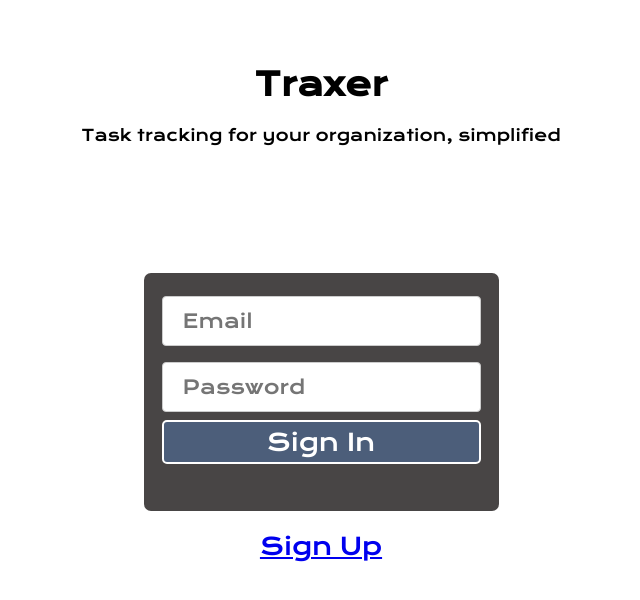
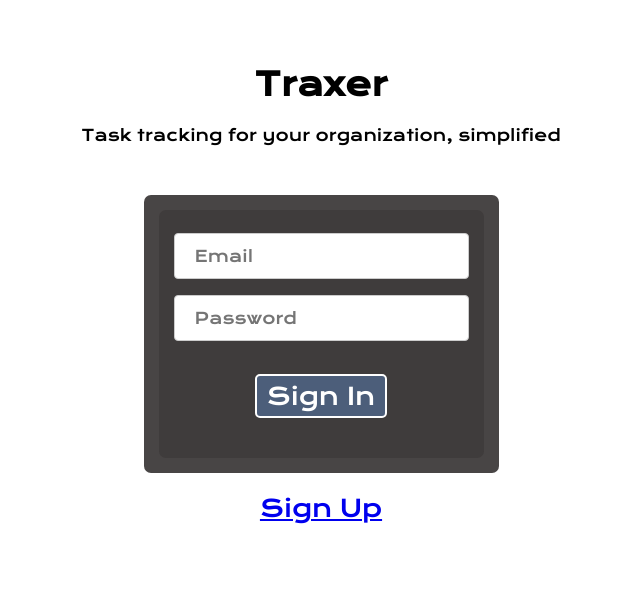
Before and after one commit to tfossum-bingo/multi-tenant-task-list, a React (Create React App) app in the folder client/: page / in a window 1280 px wide. Shown: the top 600 px of the page, without its empty margins (319-959 px from the left). Built offline with nearby package versions, Linux system fonts and the light colour scheme.

Commit message:
Task card layout.

```diff
--- a/client/src/components/Task.js
+++ b/client/src/components/Task.js
@@ -26,7 +26,7 @@ export default class Task extends Component {
         const { description, summary, status, priority, assignee_id } = task
         return (
             <div className="task-card">
-                <div className='task-title'>
+                <div className='task-summary'>
                     {summary}
                 </div >
                 <div className='task-description'>
@@ -39,7 +39,7 @@ export default class Task extends Component {
                     {status}
                 </div>
                 <div className='task-assignee'>
-                    {assignee_id.name}
+                    Assigned: {assignee_id.name}
                 </div>
                 <div className='task-id'>
                     {task._id}
--- a/client/src/pages/LandingPage.js
+++ b/client/src/pages/LandingPage.js
@@ -42,7 +42,7 @@ export default class SignIn extends Component {
         <WelcomeHeader/>
         <div className="sign-in-container">
           <div className='sign-in-form'>
-            <form className="flex-column" onSubmit={this.handleSubmit}>
+            <form className="flex-column sign-in-form" onSubmit={this.handleSubmit}>
               <TextInput
                 placeholder="Email"
                 name="email"
@@ -57,8 +57,10 @@ export default class SignIn extends Component {
                 value={password}
                 onChange={this.handleChange}
               />
-              <button>Sign In</button>
-              {this.state.formError ? <p>Login Error</p> : <p></p>}
+              <button className='sign-in-up-button'>
+                Sign In
+              </button>
+              {this.state.formError ? <p>Login Error</p> : null}
             </form>
           </div>
           <div className='sign-up-link-container'>
--- a/client/src/pages/SignUpPage.js
+++ b/client/src/pages/SignUpPage.js
@@ -91,7 +91,9 @@ export default class Signup extends Component {
                                 value={organization_id}
                                 onChange={this.handleChange}
                             />
-                            <button>Sign Up</button>
+                            <button className='sign-in-up-button'>
+                                Sign Up
+                            </button>
                             {this.state.formError ? <p>Login Error</p> : <p></p>}
                         </form>
                     </div>
--- a/client/src/styles/App.css
+++ b/client/src/styles/App.css
@@ -27,7 +27,7 @@ button:hover {
   }
 
 input[type=text],input[type=email], input[type=password], select {
-    font-size: 1.2em;
+    font-size: 1em;
     width: 100%;
     padding: 12px 20px;
     margin: 8px 0;
@@ -49,7 +49,6 @@ input[type=text],input[type=email], input[type=password], select {
     cursor: pointer;
   }
 
-
   .delete-button {
     background-color: darkred;
     width: 100px;
@@ -64,3 +63,6 @@ input[type=text],input[type=email], input[type=password], select {
     text-align: center;
     margin-top: 4em;
   }
+  form {
+    width: 100%;
+  }
--- a/client/src/styles/LandingPage.css
+++ b/client/src/styles/LandingPage.css
@@ -1,6 +1,5 @@
 body {
     margin: 0 auto;
-
   }
 
 .title-container {
@@ -13,7 +12,7 @@ body {
     flex-direction: column;
     justify-content: center;
     align-items: center;
-    margin-top: 10%;
+    margin-top: 50px;
 }
 
 .sign-in-form {
@@ -35,3 +34,7 @@ body {
     margin: 20px;
     font-size: 1.5em;
 }
+
+.sign-in-up-button {
+    margin: 25px;
+}
--- a/client/src/styles/ListPage.css
+++ b/client/src/styles/ListPage.css
@@ -49,7 +49,7 @@ body {
 
 .task-card {
     display: grid;
-    grid-template-rows: 50px 50px 1fr 1fr;
+    grid-template-rows: 50px 50px 1fr 1fr 1fr 1fr;
     grid-template-columns: 75px 1fr 1fr;
     border: black solid 2px;
     border-radius: 7px;
@@ -57,46 +57,56 @@ body {
     padding: 5px;
     width: 350px;
     box-shadow: 0 4px 8px 0 rgba(0, 0, 0, 0.2), 0 6px 20px 0 rgba(0, 0, 0, 0.19);
+    font-size: .8em;
 }
 
-.task-title {
+.task-summary {
     grid-row: 1/2;
     grid-column: 1/4;
     font-size: 1.2em;
+    border-radius: 7px;
     padding: .5em;
     font-weight: bold;
+    background-color: lightgray;
 }
 
 .task-priority {
-    grid-row: 2/3;
+    grid-row: 2/4;
     grid-column: 1/2;
-    padding: .5em;
+    padding: .4em;
+    text-align: center;
 
 }
 
 .task-status {
-    grid-row: 3/4;
+    grid-row: 4/6;
     grid-column: 1/2;
-    padding: .5em;
+    padding: .4em;
+    text-align: center;
 
 }
 .task-description {
-    grid-row: 2/3;
+    grid-row: 2/5;
     grid-column: 2/4;
     padding: .5em;
+    /* background-color: lightpink; */
 }
 
 .task-assignee {
-    grid-row: 3/4;
+    grid-row: 5/6;
     grid-column: 2/4;
-    text-align: center;
+    padding-top: 15px;
+    text-align: right;
+    font-size: .5em;
 }
 
 .task-edit {
-    grid-row: 4/5;
+    grid-row: 6/7;
     grid-column: 1/2;
 }
 .task-id {
-    grid-row: 4/5;
+    grid-row: 6/7;
     grid-column: 3/4;
+    padding-top: 10px;
+    font-size: .5em;
 }
```
